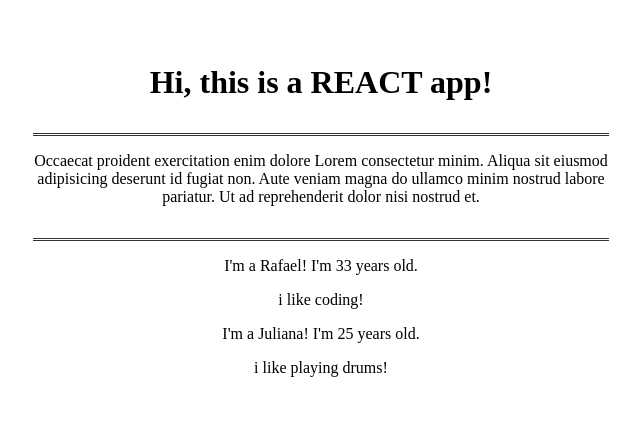
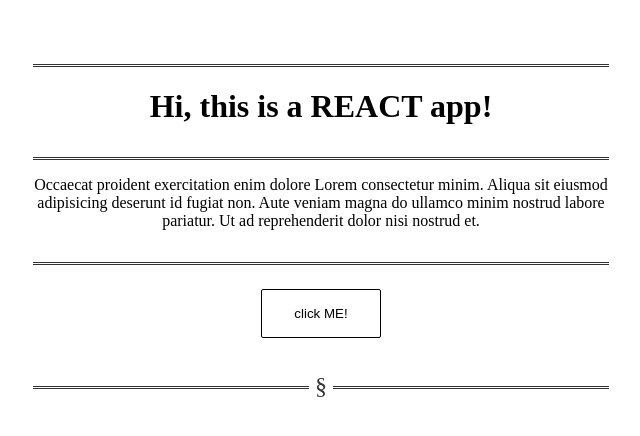
Before and after one commit to rafaelmuto/REACT.js, a React (Create React App) app in the folder react-guide/: page / in a window 1280 px wide. Shown: the top 436 px of the page, without its empty margins (319-959 px from the left). Built offline with nearby package versions, Linux system fonts and the light colour scheme; a web font is replaced by a local one.

Commit message:
new features

```diff
--- a/react-guide/src/App.js
+++ b/react-guide/src/App.js
@@ -3,19 +3,41 @@
 import Person from './Person/Person';
 
 class App extends Component {
+  state = {
+    persons: [{ name: 'Rafael', age: 33 }, { name: 'Juliana', age: 25 }, { name: 'Caio', age: 32 }]
+  };
+
+  deletePersonHandler = personIndex => {
+    const personsUpdate = this.state.persons;
+    personsUpdate.splice(personIndex, 1);
+    this.setState({ persons: personsUpdate });
+  };
+
+  togglePersonsHandler = () => {
+    this.setState({ showPersons: !this.state.showPersons });
+  };
+
   render() {
+    let personsList = null;
+
+    if (this.state.showPersons) {
+      personsList = this.state.persons.map((person, index) => {
+        return <Person name={person.name} age={person.age} click={() => this.deletePersonHandler(index)} />;
+      });
+    }
+
     return (
       <div className="App">
+        <hr />
         <h1>Hi, this is a REACT app!</h1>
         <hr />
         <p>Occaecat proident exercitation enim dolore Lorem consectetur minim. Aliqua sit eiusmod adipisicing deserunt id fugiat non. Aute veniam magna do ullamco minim nostrud labore pariatur. Ut ad reprehenderit dolor nisi nostrud et.</p>
         <hr />
-        <Person name="Rafael" age="33">
-          i like coding!
-        </Person>
-        <Person name="Juliana" age="25">
-          i like playing drums!
-        </Person>
+
+        {personsList}
+
+        <button onClick={this.togglePersonsHandler}>click ME!</button>
+        <hr className="glyph" />
       </div>
     );
   }
--- a/react-guide/src/Person/Person.js
+++ b/react-guide/src/Person/Person.js
@@ -1,12 +1,18 @@
 import React from 'react';
+import './Person.css';
 
 const person = props => {
   return (
-    <div>
-      <p>
-        I'm a {props.name}! I'm {props.age} years old.
-      </p>
-      <p>{props.children}</p>
+    <div className="Person">
+      <hr />
+      <h2>I'm a {props.name}.</h2>
+      <h4>I'm {props.age} years old.</h4>
+      <p>Lorem esse deserunt amet consectetur dolore voluptate commodo ut ea nulla dolor. Dolor excepteur qui ad ipsum sunt cupidatat amet exercitation laborum anim pariatur ad. Velit ullamco sit minim ex qui qui amet cupidatat. Cupidatat voluptate fugiat cupidatat ut reprehenderit cillum id labore cillum est sint officia.</p>
+
+      <input type="text" onChange={props.changed} value={props.name} />
+      <button onClick={props.click}>delete me!!!</button>
+
+      <hr className="glyph" />
     </div>
   );
 };
```
